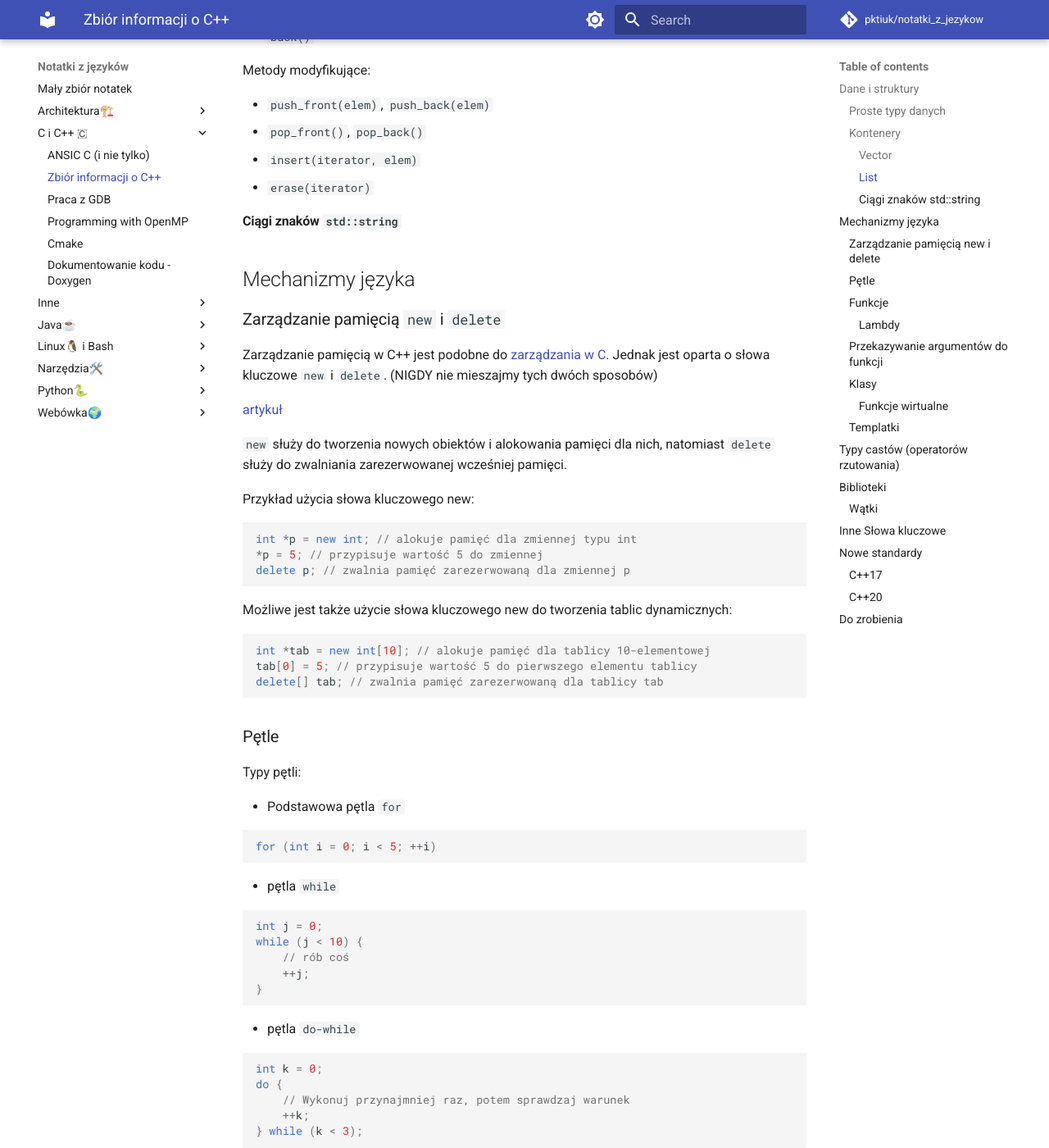
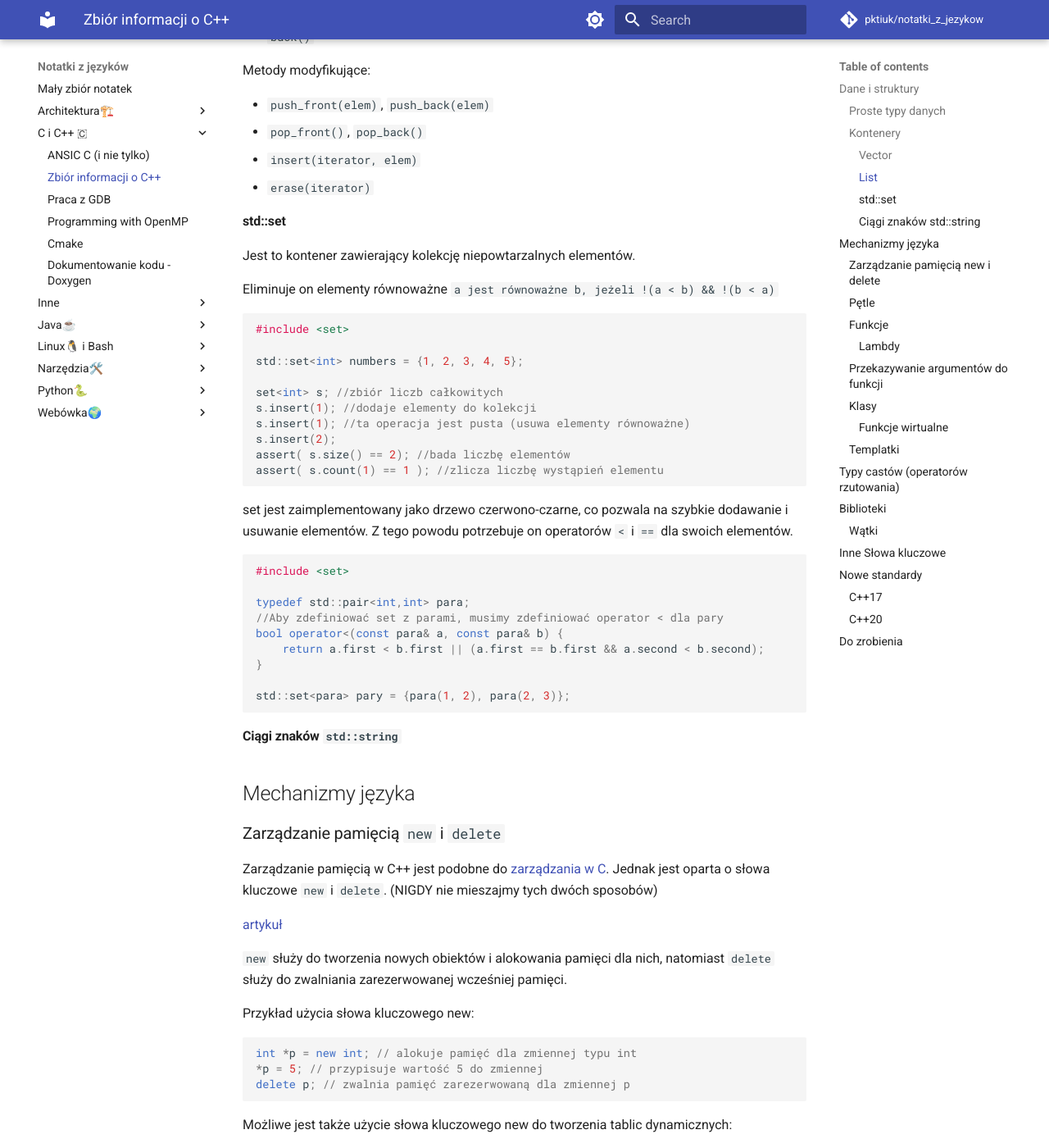
Before and after one commit to pktiuk/notatki_z_jezykow, an MkDocs documentation site: the page built from docs/C i C++ 🇨/1_cpp.md, in a window 1280 px wide and 1400 px high, scrolled down 2363 px. Shown: the whole window at 82% size. Built offline with MkDocs 1.6.1 and Material for MkDocs 9.7.7, drawn with Linux system fonts in a browser that asks for light colours; comment, search, counter and statistics services are not loaded.

Commit message:
Dopisany set

````diff
--- a/docs/C i C++ 🇨/1_cpp.md
+++ b/docs/C i C++ 🇨/1_cpp.md
@@ -91,6 +91,40 @@ Metody modyfikujące:
 - `pop_front()`, `pop_back()`
 - `insert(iterator, elem)`
 - `erase(iterator)`
+
+#### std::set
+
+Jest to kontener zawierający kolekcję niepowtarzalnych elementów.
+
+Eliminuje on elementy równoważne
+`a jest równoważne b, jeżeli !(a < b) && !(b < a)`
+
+```cpp
+#include <set>
+
+std::set<int> numbers = {1, 2, 3, 4, 5};
+
+set<int> s; //zbiór liczb całkowitych
+s.insert(1); //dodaje elementy do kolekcji
+s.insert(1); //ta operacja jest pusta (usuwa elementy równoważne)
+s.insert(2);
+assert( s.size() == 2); //bada liczbę elementów
+assert( s.count(1) == 1 ); //zlicza liczbę wystąpień elementu
+```
+
+set jest zaimplementowany jako drzewo czerwono-czarne, co pozwala na szybkie dodawanie i usuwanie elementów. Z tego powodu potrzebuje on operatorów `<` i `==` dla swoich elementów.
+
+```cpp
+#include <set>
+
+typedef std::pair<int,int> para;
+//Aby zdefiniować set z parami, musimy zdefiniować operator < dla pary
+bool operator<(const para& a, const para& b) {
+    return a.first < b.first || (a.first == b.first && a.second < b.second);
+}
+
+std::set<para> pary = {para(1, 2), para(2, 3)};
+```
 
 #### Ciągi znaków `std::string`
 
````
